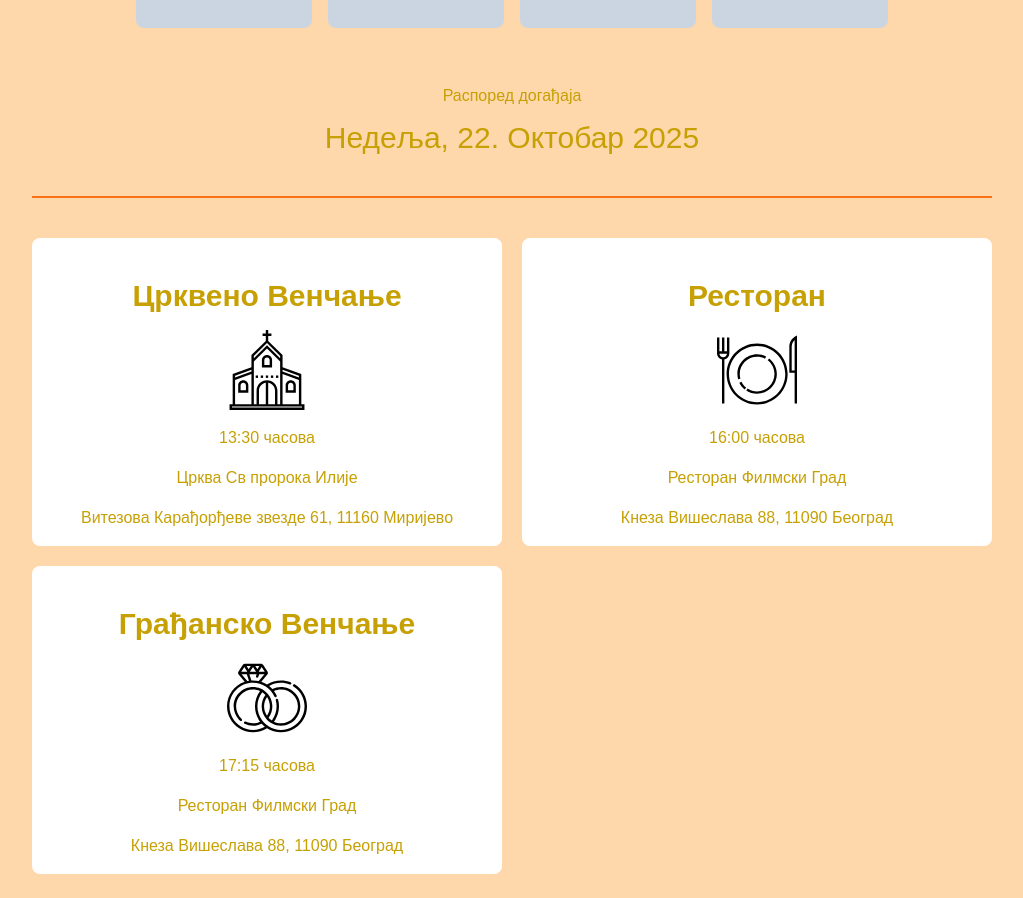
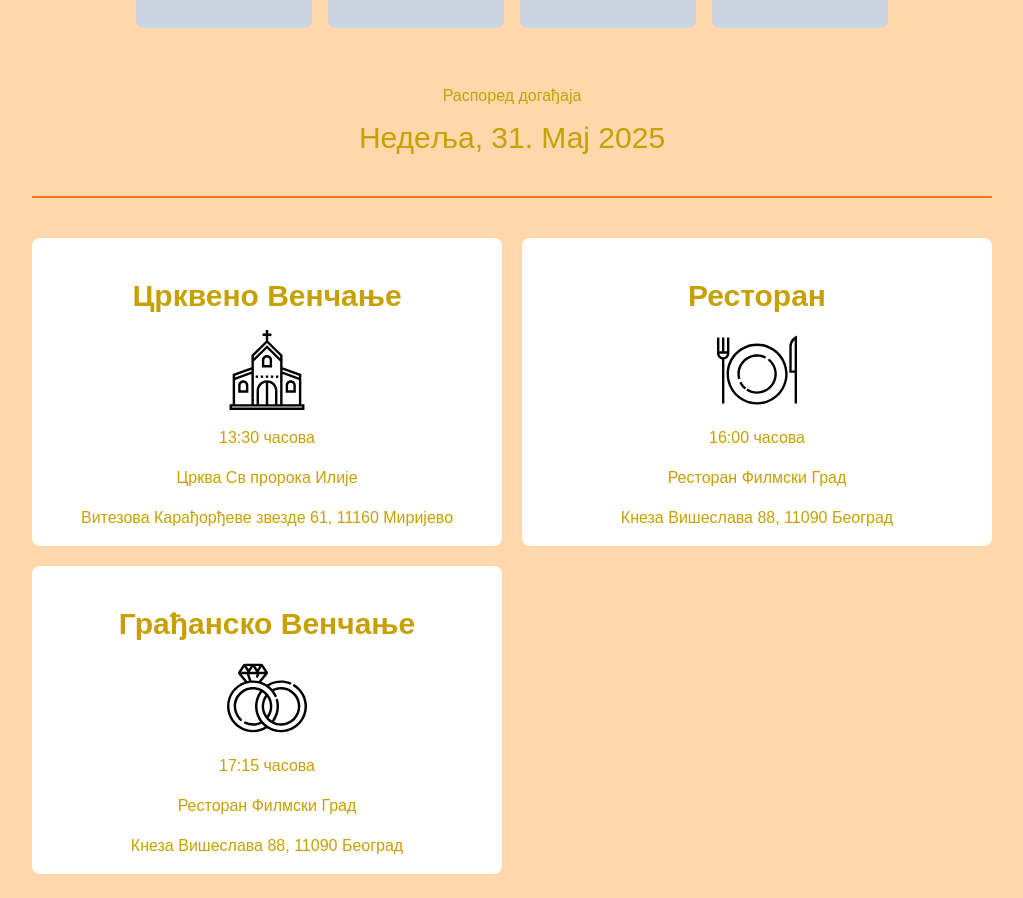
Before and after one commit to CNKE94/kikica.github.io, a Nuxt app: page /kikica.github.io in a window 1280 px wide. Shown: the part 1060-1958 px from the top of the page, without its empty margins (128-1151 px from the left). Built offline with nearby package versions, Linux system fonts and the light colour scheme.

Commit message:
corrected date

```diff
--- a/components/EventSchedule.vue
+++ b/components/EventSchedule.vue
@@ -1,5 +1,6 @@
 <script setup lang="ts">
-const details = [{
+const details = [
+{
     heading: "Црквено Венчање",
     icon: "church.svg",
     time: "13:30 часова",
@@ -25,7 +26,7 @@ const details = [{
     <AppContainer class="flex flex-col bg-orange-200">
         <div class="text-center pb-10 mb-10 border-b-2 border-orange-500">
             <p>Распоред догађаја</p>
-            <AppHeading class="text-3xl mt-3" heading="h2" title="Недеља, 22. Октобар 2025"></AppHeading>
+            <AppHeading class="text-3xl mt-3" heading="h2" title="Недеља, 31. Мај 2025"></AppHeading>
         </div>
         <div class="grid gap-5 sm:grid-cols-1 lg:grid-cols-2">
             <AppCard
```
